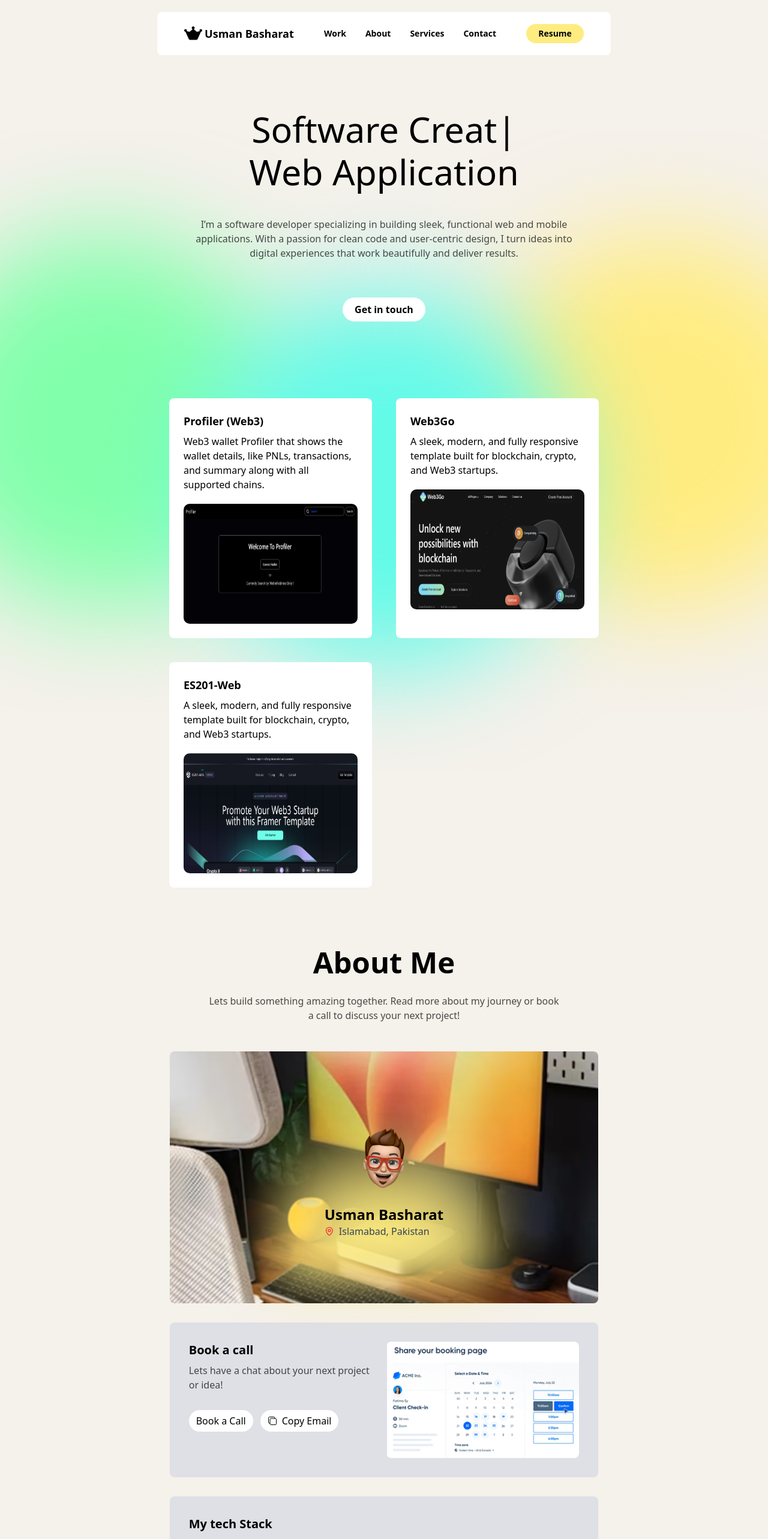
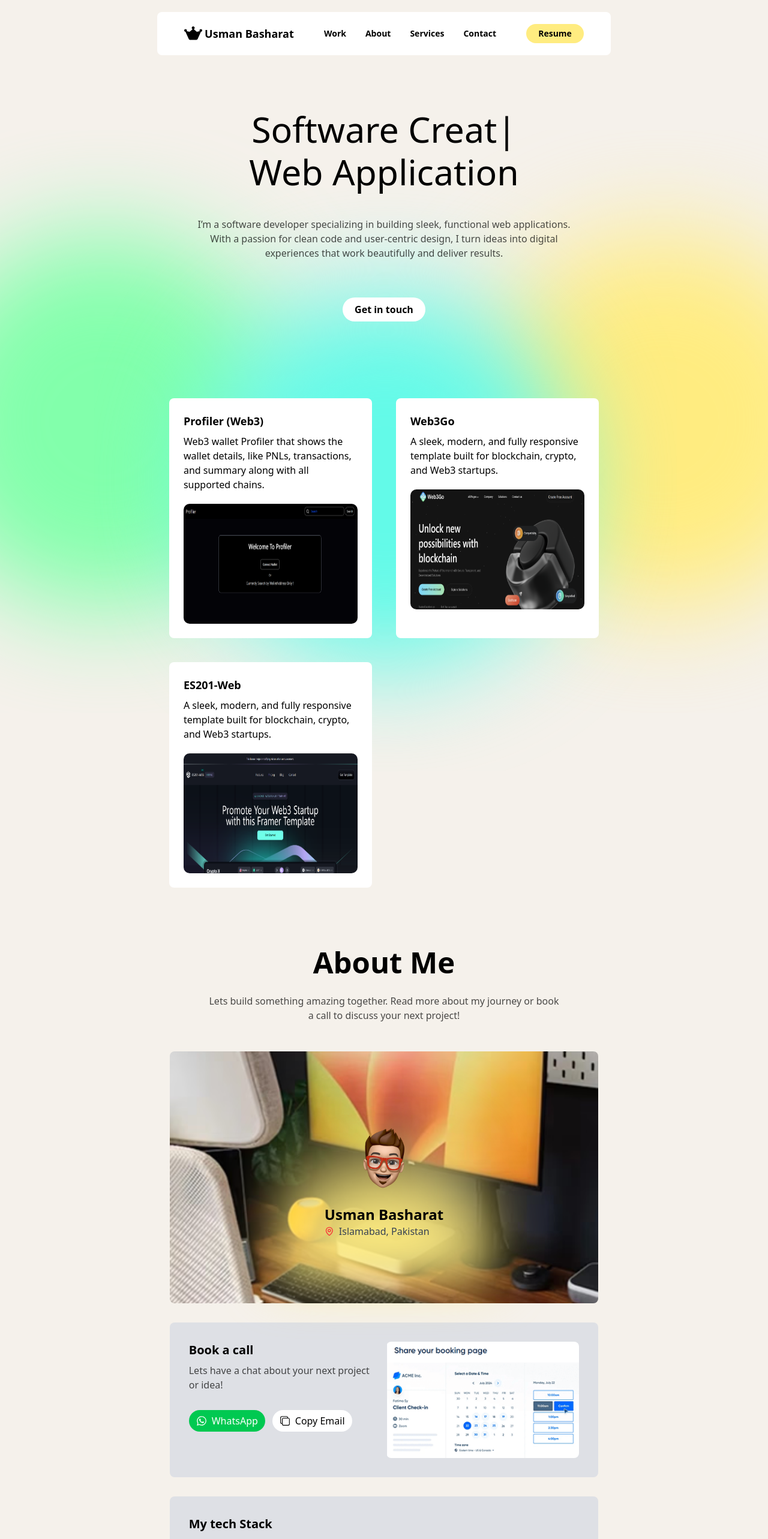
Before and after one commit to Usman-Engr/Usman-Portfolio, a Next.js app: page / in a window 1280 px wide. Shown: the top 2566 px of the page at 60% size. Built offline with nearby package versions, Linux system fonts and the light colour scheme.

Commit message:
add wahts'app

```diff
--- a/src/components/About/index.tsx
+++ b/src/components/About/index.tsx
@@ -5,7 +5,7 @@ import { IoCopyOutline } from "react-icons/io5";
 import { toast } from "react-toastify";
 import { FaCheck } from "react-icons/fa6";
 import { useState } from "react";
-import { h1 } from "framer-motion/client";
+import { FaWhatsapp } from "react-icons/fa";
 
 const About = () => {
   const [copied, setCopied] = useState(false);
@@ -24,6 +24,7 @@ const About = () => {
       setCopied(false);
     }, 2500);
   };
+  const whatsappNumber = "923181512749";
 
   return (
     <div
@@ -99,34 +100,32 @@ const About = () => {
                 Lets have a chat about your next project or idea!
               </p>
             </div>
-            <div className="flex gap-3">
-              <button
-                onClick={() => (window.location.href = "tel:+923181512749")}
-                className="bg-white text-black hover:bg-black hover:text-white cursor-pointer transition-all duration-200 px-[12px] py-[6px] rounded-[40px] w-fit"
+            <div className="flex flex-col justify-between sm:justify-start items-start sm:flex-row gap-3">
+              <a
+                href={`https://wa.me/${whatsappNumber}`}
+                target="_blank"
+                rel="noopener noreferrer"
+                className="flex items-center text-center justify-center gap-2 bg-green-500 text-white hover:bg-green-600 cursor-pointer transition-all duration-200 px-[12px] py-[6px] rounded-[40px] w-full sm:w-fit"
               >
-                Book a Call
-              </button>
+                <FaWhatsapp size={18} />
+                WhatsApp
+              </a>
               <div
                 onClick={handleClick}
-                className={`flex items-center gap-2 cursor-pointer transition-all duration-300 px-[12px] py-[6px] rounded-[40px] w-fit ${
+                className={`flex items-center justify-center gap-2 cursor-pointer transition-all duration-200 px-[12px] py-[6px] rounded-[40px] w-full sm:w-fit ${
                   !copied ? "bg-white text-black" : "bg-black text-white"
                 }`}
               >
-                <div>
-                  {!copied ? (
-                    <span>
-                      <IoCopyOutline />
-                    </span>
-                  ) : (
-                    <span>
-                      <FaCheck />
-                    </span>
-                  )}
-                </div>
-
-                <button className="cursor-pointer">
-                  {!copied ? <h1>Copy Email</h1> : <h1>Copied!</h1>}
-                </button>
+                {/* Icon */}
+                {!copied ? (
+                  <IoCopyOutline className="text-lg" />
+                ) : (
+                  <FaCheck className="text-lg" />
+                )}
+                {/* Text */}
+                <span className="text-center sm:w-auto">
+                  {!copied ? "Copy Email" : "Copied!"}
+                </span>
               </div>
             </div>
           </div>
--- a/src/components/Hero/index.tsx
+++ b/src/components/Hero/index.tsx
@@ -34,15 +34,16 @@ const Hero = () => {
       link: "https://er201-web-developed-by-usman-basharat.netlify.app/",
     },
   ];
+  const whatsappNumber = "923181512749";
 
   return (
     <div className="w-full h-[130vh] bg-image flex flex-col gap-10 items-center justify-center ">
       <div className="flex flex-col gap-[62px] mt-10">
         <div className="w-full flex flex-col gap-10 mt-35">
-          <h1 className="text-[49px] lg:text-[59px] font-[500] text-center leading-[1.2] px-1">
+          <h1 className="text-[30px] lg:text-[59px] font-[500] text-center leading-[1.2] px-1">
             Software{" "}
             <ReactTyped
-              strings={["Developer", "Engineer", "Creator", "Problem Solver"]}
+              strings={["Developer", "Engineer", "Creator"]}
               typeSpeed={100}
               backSpeed={50}
               loop={true}
@@ -54,19 +55,20 @@ const Hero = () => {
           <div>
             <h1 className="text-center text-[#000000b3] w-[90%] lg:w-[48%] xl:w-[51%] mx-auto">
               I’m a software developer specializing in building sleek,
-              functional web and mobile applications. With a passion for clean
-              code and user-centric design, I turn ideas into digital
-              experiences that work beautifully and deliver results.
+              functional web applications. With a passion for clean code and
+              user-centric design, I turn ideas into digital experiences that
+              work beautifully and deliver results.
             </h1>
           </div>
         </div>
-        <button
+        <a
+          href={`https://wa.me/${whatsappNumber}`}
+          target="_blank"
           id="work"
-          onClick={() => (window.location.href = "tel:+923181512749")}
           className="bg-white font-semibold cursor-pointer hover:bg-black hover:text-white transition-all duration-200 px-[20px] py-[8px] w-fit mx-auto rounded-[40px]"
         >
           Get in touch
-        </button>
+        </a>
       </div>
 
       {/* ✅ Render cards dynamically from array */}
```
